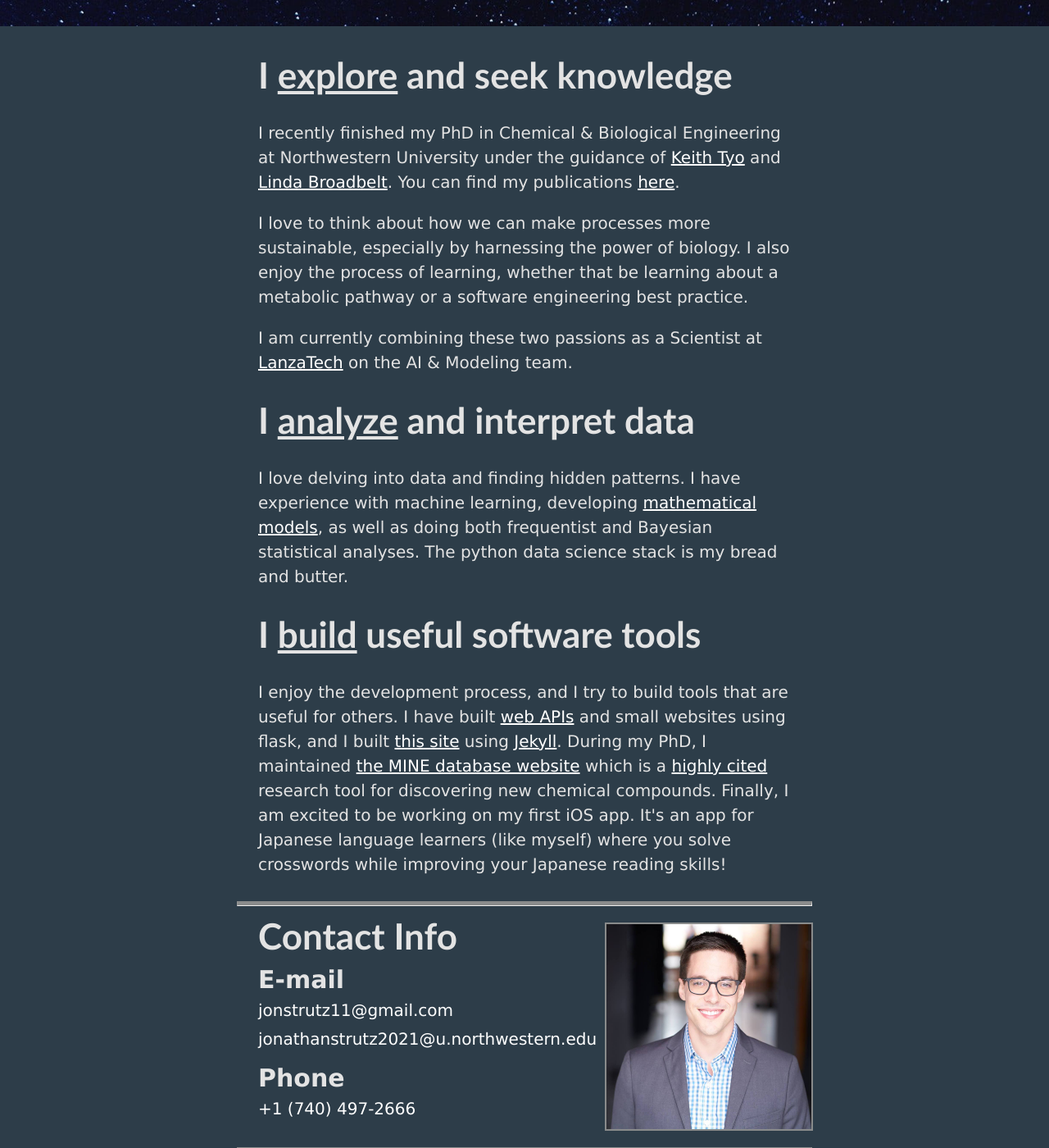
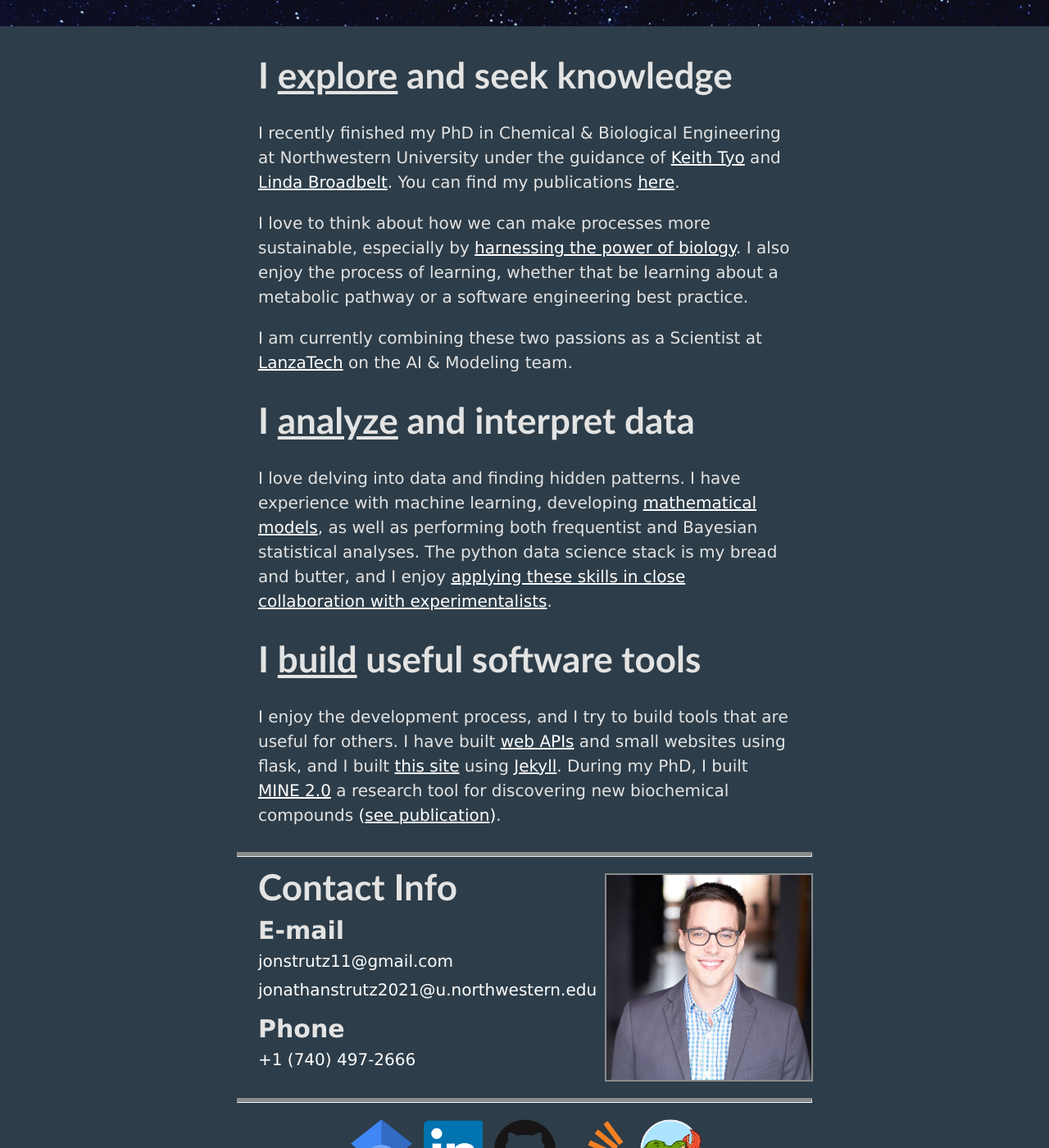
Before and after one commit to jonstrutz11/jonstrutz11.github.io, a Jekyll site: the page built from index.html, in a window 1280 px wide and 1400 px high, scrolled down 486 px. Shown: the whole window at 82% size. Built offline with Jekyll 4.4.1, drawn with Linux system fonts in a browser that asks for light colours.

Commit message:
Updated text and links on homepage to include recent publications

```diff
--- a/_data/links.yml
+++ b/_data/links.yml
@@ -10,7 +10,10 @@ papers:
   ADP1Omics: https://www.ncbi.nlm.nih.gov/pmc/articles/PMC4213383/
   linlogModel: https://journals.plos.org/ploscompbiol/article?rev=2&id=10.1371/journal.pcbi.1007424
   MINE: https://jcheminf.biomedcentral.com/articles/10.1186/s13321-015-0087-1
+  MINE2: https://academic.oup.com/bioinformatics/article-abstract/38/13/3484/6589885
+  ipaLanzaTech: https://www.nature.com/articles/s41587-021-01195-w
   TdTbioRxiv: https://biorxiv.org/content/10.1101/634790v3.abstract
+  TdT: https://pubs.acs.org/doi/abs/10.1021/jacs.1c07331
 github:
   mineServer: https://github.com/tyo-nu/MINE-Server
   devSite: https://github.com/jonstrutz11/jonstrutz11.github.io
--- a/index.html
+++ b/index.html
@@ -35,7 +35,8 @@ title: About
             You can find my publications <a href="{{ site.data.links.papers.GoogleScholar }}"><u>here</u></a>.
         </p>
         <p>
-            I love to think about how we can make processes more sustainable, especially by harnessing the power of biology.
+            I love to think about how we can make processes more sustainable, especially by
+            <a href={{ site.data.links.papers.ipaLanzaTech }}><u>harnessing the power of biology</u></a>.
             I also enjoy the process of learning, whether that be learning about a metabolic pathway or a software engineering best practice.
         </p>
         <p>
@@ -47,8 +48,9 @@ title: About
             I love delving into data and finding hidden patterns.
             I have experience with machine learning, developing
             <a href={{ site.data.links.papers.linlogModel }}><u>mathematical models</u></a>,
-            as well as doing both frequentist and Bayesian statistical analyses.
-            The python data science stack is my bread and butter.
+            as well as performing both frequentist and Bayesian statistical analyses.
+            The python data science stack is my bread and butter, and I enjoy
+            <a href={{ site.data.links.papers.TdT }}><u>applying these skills in close collaboration with experimentalists</u></a>.
         </p>
 
         <h1 class="subheading">I <u>build</u> useful software tools</h1>
@@ -60,13 +62,10 @@ title: About
             <a href={{ site.data.links.github.devSite }}><u>this site</u></a>
             using
             <a href={{ site.data.links.tools.jekyll }}><u>Jekyll</u></a>.
-            During my PhD, I maintained
-            <a href={{ site.data.links.tools.MINE }}><u>the MINE database website</u></a>
-            which is a
-            <a href={{ site.data.links.papers.MINE }}><u>highly cited</u></a>
-            research tool for discovering new chemical compounds.
-            Finally, I am excited to be working on my first iOS app.
-            It's an app for Japanese language learners (like myself) where you solve crosswords while improving your Japanese reading skills!
+            During my PhD, I built
+            <a href={{ site.data.links.tools.MINE }}><u>MINE 2.0</u></a>
+            a research tool for discovering new biochemical compounds
+            <a href={{ site.data.links.papers.MINE2 }}>(<u>see publication</u>)</a>.
         </p>
 
     </div>
```
